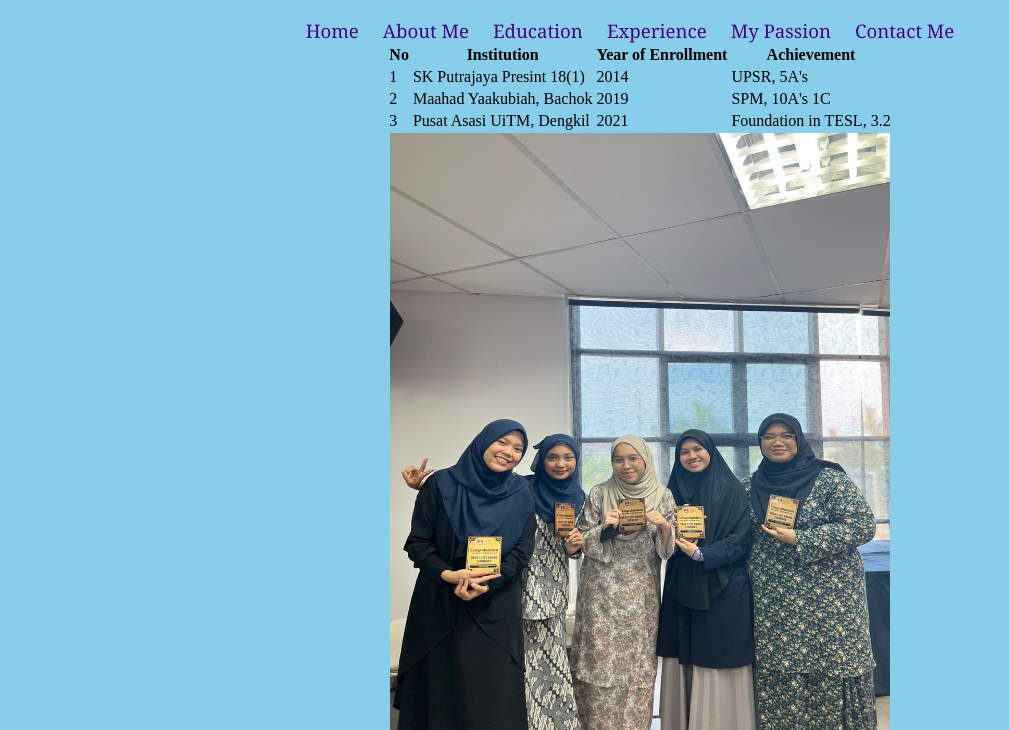
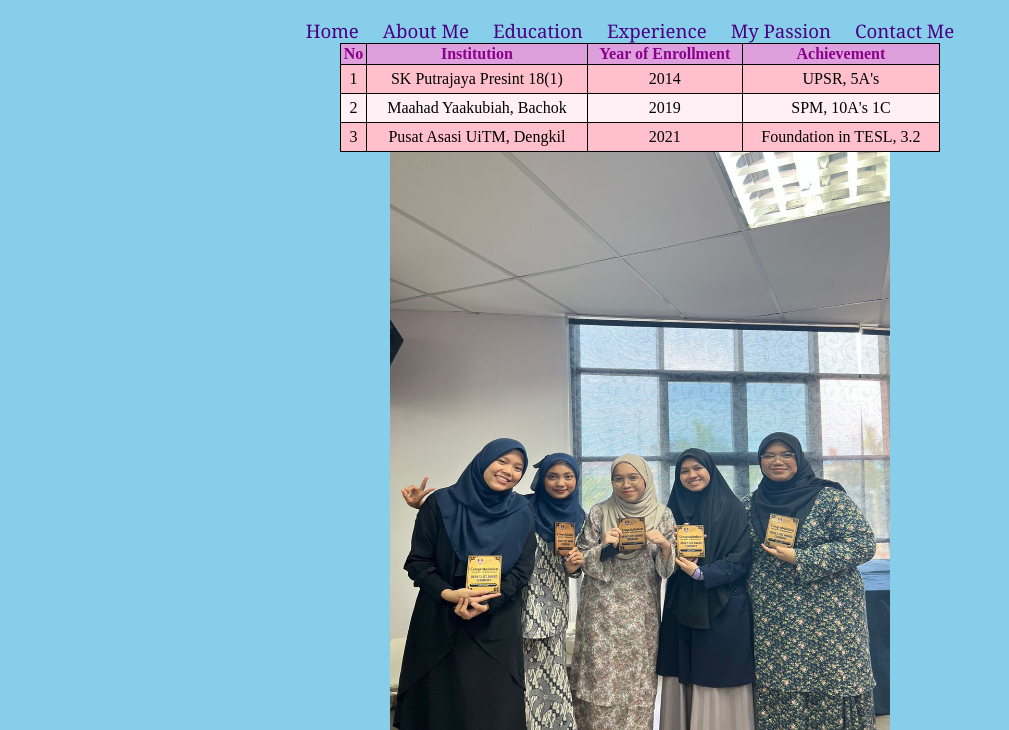
Before and after one commit to izzatibadri/23_ims456_2424a_individual, a plain HTML site: page education.html in a window 1280 px wide. Shown: the part 48-778 px from the top of the page, without its empty margins (0-1009 px from the left). Drawn offline with Linux system fonts and the light colour scheme; files that its build step writes are made by us from their sources; files whose address does not match are found by name.

Commit message:
Add files via upload

```diff
--- a/style.css
+++ b/style.css
@@ -67,5 +67,44 @@ a
 
 .content
     {
-        color: crimson;
+        color: darkblue;
+        font-size: 16pt;
     }
+
+table, tr, td, th
+    {
+        border:1px solid black;
+        border-collapse: collapse;
+        text-align: center;
+    }
+
+table
+    {
+        width: 600px;
+    }
+
+tr
+    {
+        background-color: pink;
+    }
+
+th
+    {
+        background-color: plum;
+        color: darkmagenta;
+    }
+
+td
+    {
+        padding: 5px;
+    }
+
+tr:nth-child(odd)
+    {
+        background-color: lavenderblush;
+    }
+
+tr:hover
+    {
+        background-color: aquamarine;
+    }
```
